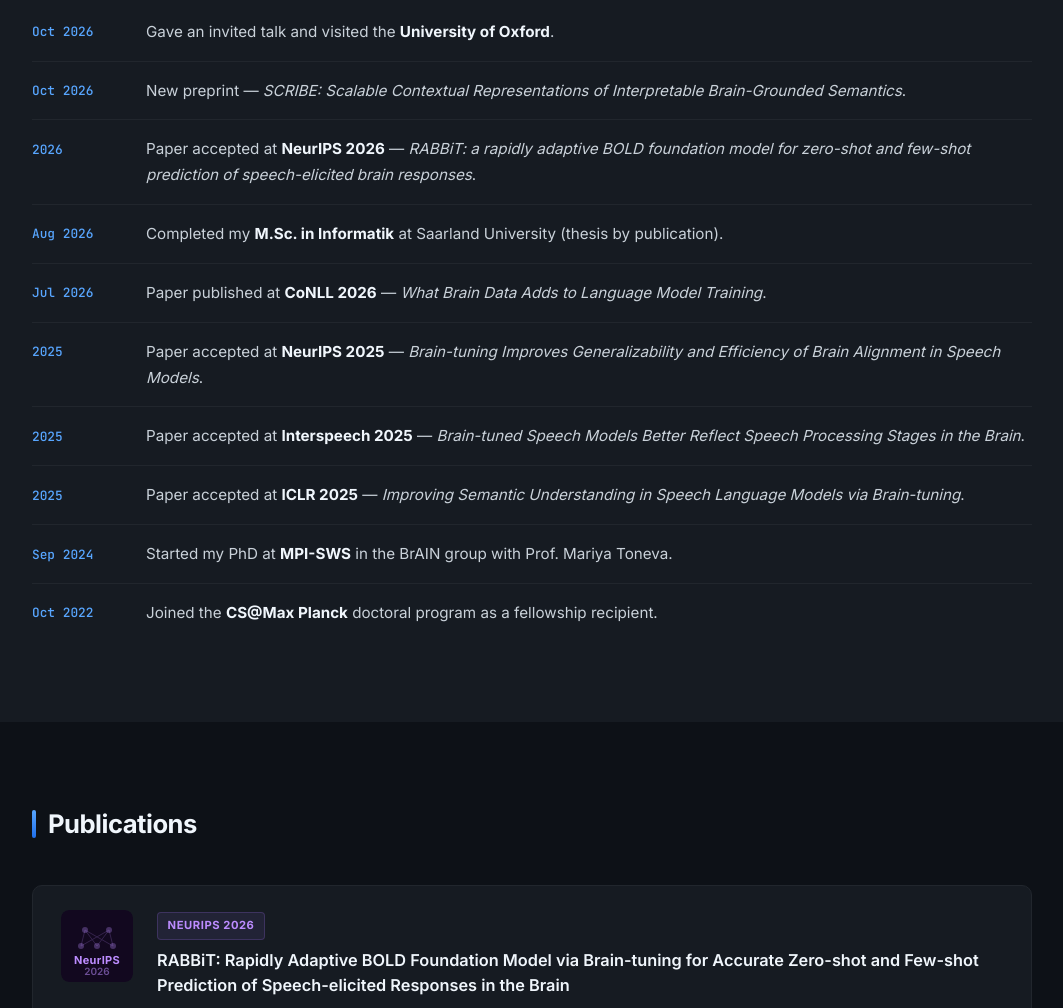
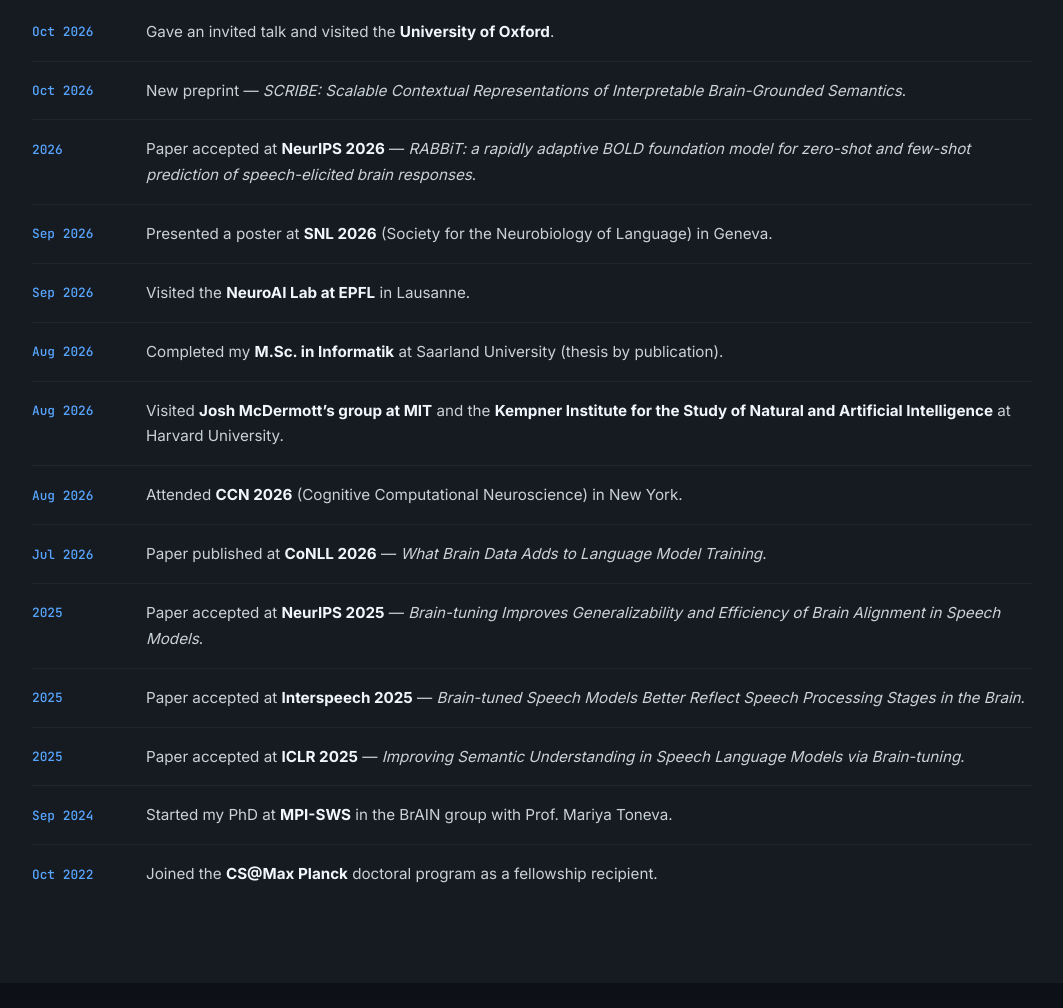
Before and after one commit to ommoussa/ommoussa.github.io, a plain HTML site: page index.html in a window 1280 px wide. Shown: the part 1726-2734 px from the top of the page, without its empty margins (108-1171 px from the left). Drawn offline with Linux system fonts and the light colour scheme.

Commit message:
Add CCN, SNL, MIT/Kempner and EPFL news; drop dot from nav name
News: SNL 2026 poster and EPFL NeuroAI Lab visit (Sep 2026); CCN 2026 and MIT/Kempner visits (Aug 2026). Nav logo now reads 'omer moussa'.

```diff
--- a/index.html
+++ b/index.html
@@ -42,7 +42,6 @@
       font-weight: 700; font-size: 1.1rem; color: #f0f6fc; letter-spacing: -0.02em;
       display: flex; align-items: center; gap: 0.6rem;
     }
-    nav .logo span { color: #58a6ff; }
     .nav-avatar {
       width: 34px; height: 34px; border-radius: 50%;
       border: 2px solid #30363d;
@@ -316,7 +315,7 @@
           </circle>
         </svg>
       </div>
-      omer<span>.</span>moussa
+      omer moussa
     </a>
     <button class="nav-toggle" aria-label="Toggle menu">&#9776;</button>
     <ul>
@@ -405,8 +404,24 @@
         <div class="news-content">Paper accepted at <strong>NeurIPS 2026</strong> &mdash; <em>RABBiT: a rapidly adaptive BOLD foundation model for zero-shot and few-shot prediction of speech-elicited brain responses</em>.</div>
       </li>
       <li class="news-item">
+        <div class="news-date">Sep 2026</div>
+        <div class="news-content">Presented a poster at <strong>SNL 2026</strong> (Society for the Neurobiology of Language) in Geneva.</div>
+      </li>
+      <li class="news-item">
+        <div class="news-date">Sep 2026</div>
+        <div class="news-content">Visited the <strong>NeuroAI Lab at EPFL</strong> in Lausanne.</div>
+      </li>
+      <li class="news-item">
         <div class="news-date">Aug 2026</div>
         <div class="news-content">Completed my <strong>M.Sc. in Informatik</strong> at Saarland University (thesis by publication).</div>
+      </li>
+      <li class="news-item">
+        <div class="news-date">Aug 2026</div>
+        <div class="news-content">Visited <strong>Josh McDermott&rsquo;s group at MIT</strong> and the <strong>Kempner Institute for the Study of Natural and Artificial Intelligence</strong> at Harvard University.</div>
+      </li>
+      <li class="news-item">
+        <div class="news-date">Aug 2026</div>
+        <div class="news-content">Attended <strong>CCN 2026</strong> (Cognitive Computational Neuroscience) in New York.</div>
       </li>
       <li class="news-item">
         <div class="news-date">Jul 2026</div>
```
